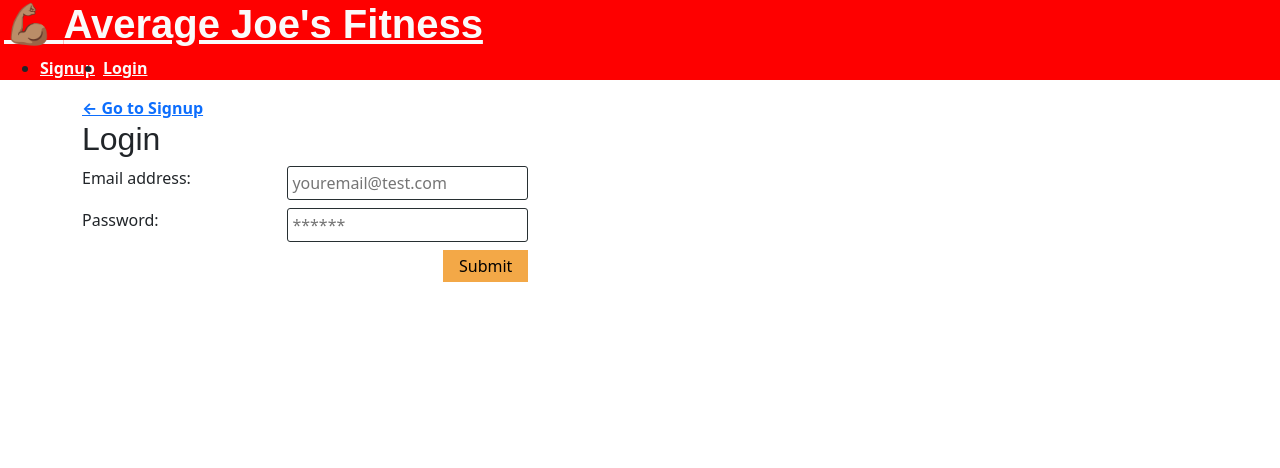
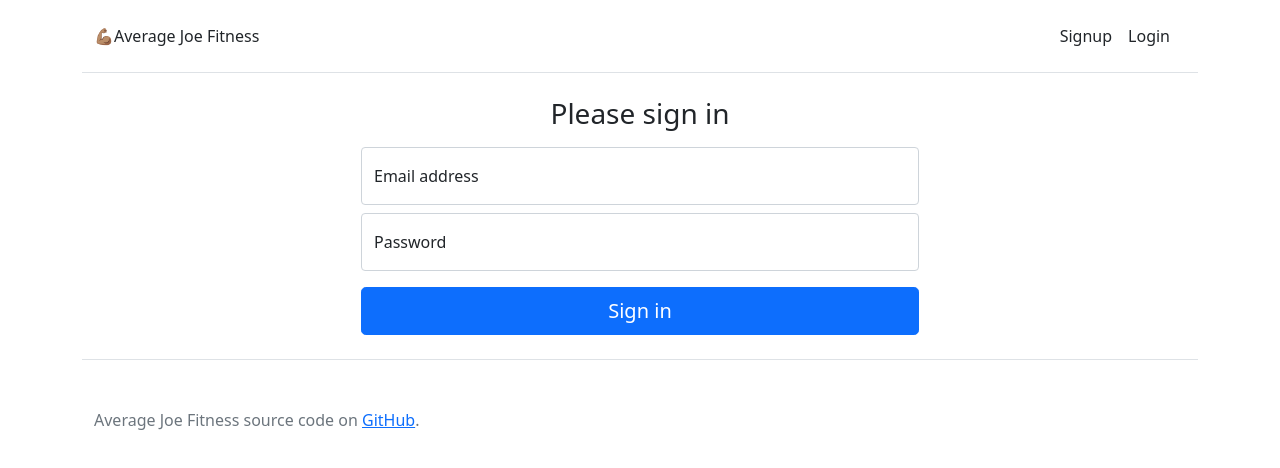
Before and after one commit to patrickmklee/AverageJoeFitness, a React (Create React App) app in the folder client/: page /login in a window 1280 px wide. Shown: the top 468 px of the page. Built offline with nearby package versions, Linux system fonts and the light colour scheme.

Commit message:
fixed GraphQL bug, revamped frontend appearance

```diff
--- a/client/src/App.js
+++ b/client/src/App.js
@@ -5,15 +5,12 @@ import ApolloClient from 'apollo-boost';
 
 
 import Home from './pages/Home';
-import SearchPage from './pages/SearchPage';
 import Detail from './pages/Detail';
 import NoMatch from "./pages/NoMatch";
 import Login from "./pages/Login";
 import Signup from "./pages/Signup";
 import Timeline from './pages/Timeline';
 import Nav from './components/Nav';
-import dayjs from 'dayjs';
-
 
 import {ScheduleProvider} from './utils/GlobalState'
 
@@ -35,7 +32,7 @@ function App() {
   return (
     <ApolloProvider client={client}>
       <Router>
-        <div>
+        <div className="container">
         <ScheduleProvider>
 
         <Nav />
@@ -44,12 +41,18 @@ function App() {
             <Route exact path="/login" component={Login} />
             <Route exact path="/signup" component={Signup} />
             <Route exact path="/timeline" component={Timeline} />
-            {/* <Route exact path="/addMeal" component={SearchPage} /> */}
-            <Route exact path="/foods/:id" component={Detail} />
+            {/* <Route exact path="/addMeal" component={SearchPage} />
+            <Route exact path="/foods/:id" component={Detail} /> */}
 
             <Route component={NoMatch} />
 
             </Switch>
+
+            <footer className="text-muted py-5 border-top mt-4">
+              <div className="container">
+                <p className="mb-0">Average Joe Fitness source code on <a href="https://github.com/patrickmklee/AverageJoeFitness" target="_blank">GitHub</a>.</p>
+              </div>
+            </footer>
         </ScheduleProvider>
         </div>
       </Router>
--- a/client/src/components/AddExercise/index.js
+++ b/client/src/components/AddExercise/index.js
@@ -2,18 +2,7 @@ import React, { useState } from 'react';
 import { useMutation } from '@apollo/react-hooks';
 import { ADD_EXERCISE } from '../../utils/mutations';
 
-import { Container,
-  Card,
-  CardBody,
-  Form,
-  FormGroup,
-  Label,
-  InputGroup,
-  Input,
-  Row,
-  Col,
-  Button,
-  Modal, ModalHeader, ModalBody, ModalFooter } from 'reactstrap';
+import { Form, FormGroup, Label, Input, Button, Modal, ModalHeader, ModalBody } from 'reactstrap';
 
 const AddExercise = () => {
 
@@ -29,11 +18,6 @@ const AddExercise = () => {
     event.preventDefault();
     event.stopPropagation();
 
-    // console.log(document.getElementById("date-input").value);
-    // console.log(document.getElementById("time-input").value);
-    // console.log(document.getElementById("activity-input").value);
-    // console.log(document.getElementById("duration-input").value);
-
     try {
       await addExercise({
         variables: {
@@ -43,10 +27,6 @@ const AddExercise = () => {
           duration: Math.floor(document.getElementById("duration-input").value)
         }
       });
-
-      // clear form value
-      // setBody('');
-      // setCharacterCount(0);
     } catch (e) {
       console.error(e);
     }
@@ -55,8 +35,8 @@ const AddExercise = () => {
   };
 
   return (
-    <div>
-      <Button color="secondary" onClick={toggle}>Add Your Exercise</Button>
+    <>
+      <Button color="secondary" onClick={toggle} className="my-2 ms-2">Add Your Exercise</Button>
       <Modal isOpen={exerciseModal} toggle={toggle} className="exercise-modal">
         <ModalHeader toggle={toggle}></ModalHeader>
         <ModalBody>
@@ -98,20 +78,16 @@ const AddExercise = () => {
                 id="duration-input"
               />
             </FormGroup>
-            <Button color="danger" type="submit">
+            <Button color="primary" type="submit" className="mt-3">
               Submit
             </Button>
-            <Button color="danger" onClick={toggle}>
+            <Button color="secondary" onClick={toggle} className="mt-3 ms-2">
               Cancel
             </Button>
           </Form>
         </ModalBody>
-        {/* <ModalFooter>
-          <Button color="primary" onClick={toggle}>Submit</Button>{' '}
-          <Button color="secondary" onClick={toggle}>Cancel</Button>
-        </ModalFooter> */}
       </Modal>
-    </div>
+    </>
   );
 }
 
--- a/client/src/components/AddMeal/index.js
+++ b/client/src/components/AddMeal/index.js
@@ -1,25 +1,12 @@
 import React, { useState, useEffect } from 'react';
 import { useMutation } from '@apollo/react-hooks';
 import { ADD_MEAL } from '../../utils/mutations';
-import FoodItem from '../FoodItem';
 import { useScheduleContext } from "../../utils/GlobalState";
 import {FdcSearchFood} from '../../utils/API.js';
-import { UPDATE_SEARCH_CRITERIA, UPDATE_FOODS_RESULTS, UPDATE_TIMELINE } from '../../utils/actions';
+import { UPDATE_FOODS_RESULTS } from '../../utils/actions';
 import { idbPromise, filterNutrients } from '../../utils/helpers';
 
-import { Container,
-  Card,
-  CardBody,
-  Form,
-  FormGroup,
-  FormText,
-  Label,
-  InputGroup,
-  Input,
-  Row,
-  Col,
-  Button,
-  Modal, ModalHeader, ModalBody, ModalFooter, CardHeader, CardTitle } from 'reactstrap';
+import { Container, Card, CardBody, Form, FormGroup, Label, Input, Row, Col, Button, Modal, ModalHeader, ModalBody, CardHeader, CardTitle } from 'reactstrap';
 
 const getDisplayName = function(food) { return `${food.dataType === 'Branded' && food.brandName ? food.brandName : ''} ${food.lowercaseDescription}`}
 
@@ -47,14 +34,15 @@ const AddMeal = () => {
 
   useEffect(() => {
     async function fetchFoodData() {
-      console.log('searchPage useEffect')
-      console.log(state);
+      // console.log('searchPage useEffect')
+      // console.log(state);
       if (currentSearch !== '') {
         try {
           const response = await FdcSearchFood(process.env.REACT_APP_USDA_API_KEY, currentSearch);
           if (!response.ok) {
             throw new Error('something went wrong!');
           }
+          // console.log(response);
           const data = await response.json();
           dispatch({
             type: UPDATE_FOODS_RESULTS,
@@ -70,14 +58,12 @@ const AddMeal = () => {
 
       } else {
         const foods = await idbPromise('foods', 'get');
-        // .then((foods) => {
         dispatch({
           type: UPDATE_FOODS_RESULTS,
           foods: {
             foods
           },
         });
-        //   })
       }
     }
 
@@ -90,10 +76,9 @@ const AddMeal = () => {
     event.preventDefault();
     event.stopPropagation();
 
-    // console.log(currentFood);
-    console.log(currentFood.foodNutrients.filter(function(nutrient) {
-      return nutrient.nutrientId == 1008;
-    }));
+    // console.log(currentFood.foodNutrients.filter(function(nutrient) {
+    //   return nutrient.nutrientId == 1008;
+    // }));
 
     try {
       await addMeal({
@@ -108,9 +93,6 @@ const AddMeal = () => {
         }
       });
 
-      // clear form value
-      // setBody('');
-      // setCharacterCount(0);
     } catch (e) {
       console.error(e);
     }
@@ -122,10 +104,10 @@ const AddMeal = () => {
     event.preventDefault();
     event.stopPropagation();
 
-    console.log("TEST");
+    // console.log("TEST");
 
     if (!searchInput ||  (currentSearch===searchInput )){
-      console.log("TEST");
+      // console.log("TEST");
       return false;
     }
     setCurrentSearch(searchInput);
@@ -145,17 +127,16 @@ const AddMeal = () => {
       <ListItem key={nutrient.nutrientId} value={`${nutrient.nutrientName}: ${nutrient.value} ${nutrient.unitName}`} />
       )}
       </ul>
-      // </ListItem>
     )
   };
 
   return (
-    <div>
-      <Button color="secondary" onClick={toggle}>Add Your Meal</Button>
+    <>
+      <Button color="primary" onClick={toggle} className="my-2">Add Your Meal</Button>
       <Modal isOpen={mealModal} toggle={toggle} className="exercise-modal">
         <ModalHeader toggle={toggle}></ModalHeader>
         <ModalBody>
-          <h5>Exercise</h5>
+          <h5>Meal</h5>
           <Form className="w-100" onSubmit={handleFormSubmit}>
             <FormGroup>
               <Label for="date-input" size="lg">
@@ -196,20 +177,15 @@ const AddMeal = () => {
                 />
               </Col>
             </FormGroup>
-            <Button color="danger" type="submit">
+            <Button color="danger" type="submit" className="mt-3">
               Submit
             </Button>
           </Form>
         </ModalBody>
-        {/* <ModalFooter>
-          <Button color="primary" onClick={toggle}>Submit</Button>{' '}
-          <Button color="secondary" onClick={toggle}>Cancel</Button>
-        </ModalFooter> */}
       </Modal>
 
       <Modal isOpen={addModal} toggle={toggleAdd} className="exercise-modal">
         <ModalHeader toggle={toggleAdd}></ModalHeader>
-        {/* <SearchPage /> */}
         <ModalBody>
           <h5>Add Meal Item</h5>
           <Form  className="w-100" onSubmit={handleSearchSubmit}>
@@ -224,56 +200,41 @@ const AddMeal = () => {
                 onChange={e => setSearchInput(e.target.value)}
               />
             </FormGroup>
-            <Button color="danger" type="submit">
+            <Button color="danger" type="submit" className="mt-3">
               Search
             </Button>
           </Form>
-          <Container fluid>
+          <div>
             {state.foods.length ? (
-            <Row className="flex-row">
+            <div className="flex-row">
 
               {state.foods.map( (food,index) => (
-                // <FoodItem
-                //   key={index}
-                //   _id={food.fdcId}
-                //   displayName={getDisplayName(food)}
-                //   fdcId={food.fdcId}
-                //   // setModal={setModal}
-                //   dataType={food.dataType}
-                //   foodName={food.lowercasedescription}
-                //   foodCategories={food.foodCategory}
-                //   foodNutrients={food.foodNutrients}
-                // />
 
-                <Col xs='12' md='12'>
+                <Col xs='12' md='12' className="mt-3">
                   <Card className="w-100" color='light'>
-                    <CardHeader>{food.foodCategories}</CardHeader>
+                    <CardHeader>{food.foodCategory}</CardHeader>
+                    {/* <CardHeader>{food.foodCategories}</CardHeader> */}
+                    {/* <CardHeader>FOOD</CardHeader> */}
                     <CardBody>
                       <CardTitle tag='h5'>{getDisplayName(food)}</CardTitle>
                       {NutrientList(food)}
-                      {/* <ModalConfirmMeal buttonLabel="Add to Meal" className="food-modal" displayName={displayName} /> */}
-                      {/* <Button onClick={(e) => { func1(); func2(); } }>Add to Meal</Button> */}
-                      <Button onClick={() => {setCurrentFood(food); toggleAdd(); console.log(currentFood.description);} }>Add to Meal</Button>
-                      {/* <Button onClick={() => {console.log(currentFood.description);} }>Add to Meal</Button> */}
+                      {/* <Button onClick={() => {setCurrentFood(food); toggleAdd(); console.log(currentFood.description);} }>Add to Meal</Button> */}
+                      <Button onClick={() => {setCurrentFood(food); toggleAdd();} }>Add to Meal</Button>
+
                     </CardBody>
                   </Card>
                 </Col>
 
                 ))}
 
-              </Row> ) : (
+              </div> ) : (
                 null
               )
             }
-          </Container>
+          </div>
         </ModalBody>
-
-        {/* <ModalFooter>
-          <Button color="primary" onClick={toggle}>Submit</Button>{' '}
-          <Button color="secondary" onClick={toggle}>Cancel</Button>
-        </ModalFooter> */}
       </Modal>
-    </div>
+    </>
   );
 }
 
--- a/client/src/components/Nav/index.js
+++ b/client/src/components/Nav/index.js
@@ -7,55 +7,34 @@ function Nav() {
   function showNavigation() {
     if (Auth.loggedIn()) {
       return (
-        <ul className="flex-row">
-          <li className="mx-1">
-            <Link to="/addMeal">
-              Add a meal
-            </Link>
-          </li>
-          <li className="mx-1">
-            <Link to="/timeline">
-              View Timeline
-            </Link>
-          </li>
-          <li className="mx-1">
-            {/* this is not using the Link component to logout or user and then refresh the application to the start */}
-            <a href="/" onClick={() => Auth.logout()}>
-              Logout
-            </a>
-          </li>
-        </ul>
+        <>
+          <a class="me-3 py-2 text-dark text-decoration-none" href="/" onClick={() => Auth.logout()}>Logout</a>
+        </>
       );
     } else {
       return (
-        <ul className="flex-row">
-          <li className="mx-1">
-            <Link to="/signup">
-              Signup
-            </Link>
-          </li>
-          <li className="mx-1">
-            <Link to="/login">
-              Login
-            </Link>
-          </li>
-        </ul>
+        <>
+          <a class="me-3 py-2 text-dark text-decoration-none" href="/signup">Signup</a>
+          <a class="me-3 py-2 text-dark text-decoration-none" href="/login">Login</a>
+        </>
       );
     }
   }
 
   return (
-    <header className="container-fluid px-1">
-      <h1>
-        <Link to="/">
-          <span role="img" aria-label="shopping bag"> 💪🏽  </span>
-          Average Joe's Fitness
-        </Link>
-      </h1>
+    <header>
 
-      <nav>
-        {showNavigation()}
-      </nav>
+      <div class="d-flex flex-column flex-md-row align-items-center pt-3 pb-3 mb-4 border-bottom container">
+        <a href="/" class="d-flex align-items-center text-dark text-decoration-none">
+            <span role="img" aria-label="Logo">💪🏽</span>
+            Average Joe Fitness
+        </a>
+
+        <nav class="d-inline-flex mt-2 mt-md-0 ms-md-auto">
+          {showNavigation()}
+        </nav>
+      </div>
+
     </header>
   );
 }
--- a/client/src/components/ScheduleItem/index.js
+++ b/client/src/components/ScheduleItem/index.js
@@ -4,8 +4,8 @@ import {Col, Card, Button, CardBody, CardHeader, CardText, List, CardTitle, Card
 
 const ScheduleItem = ({schedule}) => {
     const {day,_id, ...rest} = {...schedule};
-    console.log("In ScheduleItem")
-    console.log(rest);
+    // console.log("In ScheduleItem")
+    // console.log(rest);
     const [...scheduleItem] = rest.schedule;
     // console.log(schedule.schedule);
 
--- a/client/src/index.css
+++ b/client/src/index.css
@@ -1,4 +1,4 @@
-:root {
+/* :root {
   --primary: #fe0000;
   --secondary: #F3A847;
   --tertiary: #B12704;
@@ -203,4 +203,4 @@ input:focus {
   .card {
     width: 100%;
   }
-}
+} */
--- a/client/src/pages/Home.js
+++ b/client/src/pages/Home.js
@@ -1,26 +1,49 @@
 import React from "react";
-import SearchPage from "./SearchPage";
 import AddMeal from '../components/AddMeal';
 import Timeline from "./Timeline"
-// import CategoryMenu from "../components/CategoryMenu";
-import Meal from '../components/Meal';
 import AddExercise from '../components/AddExercise';
+import Auth from "../utils/auth";
+
+function showTimeline() {
+  if (Auth.loggedIn()) {
+    return (
+      <>
+        <div className="row">
+          <div className="col-lg-6 col-md-8 mx-auto">
+            <h1 class="fw-light">Daily Calorie Tracker</h1>
+            <p>
+              <AddMeal /><AddExercise />
+            </p>
+          </div>
+          <div className="album py-5 bg-light">
+            <Timeline />
+          </div>
+        </div>
+
+      </>
+    );
+  } else {
+    return (
+      <>
+        <div className="row py-lg-5">
+          <div className="col-lg-6 col-md-8 mx-auto">
+            <h1 class="fw-light">Welcome to Average Joe Fitness</h1>
+            <p class="lead text-muted">Start tracking how many calories you consume and burn each day. Users can log meals and exercise routines to their daily caloric intake</p>
+            <p>
+              <a href="/signup" class="btn btn-primary my-2">Signup</a>
+            </p>
+          </div>
+        </div>
+      </>
+    );
+  }
+}
 
 const Home = () => {
   return (
-    <div className="container-fluid">
-      <div className="row">
-        <div className="col-2 d-flex">
-          <AddExercise />
-        </div>
-        <div className="col-sm-9">
-          <AddMeal />
-        </div>
-      </div>
-      <div className="row">
-        <Timeline />
-      </div>
-    </div>
+    <section className="text-center container">
+      {showTimeline()}
+    </section>
   );
 };
 
--- a/client/src/pages/Login.js
+++ b/client/src/pages/Login.js
@@ -28,45 +28,41 @@ function Login(props) {
   };
 
   return (
-    <div className="container my-1">
-      <Link to="/signup">
-        ← Go to Signup
-      </Link>
-
-      <h2>Login</h2>
+    <main className="text-center">
+      <div className="form-signin col-lg-6 col-md-8 mx-auto">
         <form onSubmit={handleFormSubmit}>
-        <div className="flex-row space-between my-2">
-          <label htmlFor="email">Email address:</label>
+          <h1 className="h3 mb-3 fw-normal">Please sign in</h1>
+          <div className="form-floating">
             <input
               placeholder="youremail@test.com"
               name="email"
               type="email"
               id="email"
+              className="form-control"
               onChange={handleChange}
             />
+            <label htmlFor="email">Email address</label>
           </div>
-        <div className="flex-row space-between my-2">
-          <label htmlFor="pwd">Password:</label>
+          <div className="form-floating mt-2">
             <input
               placeholder="******"
               name="password"
               type="password"
               id="pwd"
+              className="form-control"
               onChange={handleChange}
             />
+            <label htmlFor="pwd">Password</label>
           </div>
           {
             error ? <div>
               <p className="error-text" >The provided credentials are incorrect</p>
             </div> : null
           }
-        <div className="flex-row flex-end">
-          <button type="submit">
-            Submit
-          </button>
-        </div>
+          <button className="w-100 btn btn-lg btn-primary mt-3" type="submit">Sign in</button>
         </form>
       </div>
+    </main>
   );
 }
 
--- a/client/src/pages/SearchPage.js
+++ b/client/src/pages/SearchPage.js
@@ -54,8 +54,8 @@ const SearchPage = () => {
     // const foods = searchedFood?.foods||[];
     useEffect( () => {
       async function fetchFoodData() {
-      console.log('searchPage useEffect')
-      console.log(state);
+      // console.log('searchPage useEffect')
+      // console.log(state);
       if (currentSearch !== '') {
         try {
         const response = await FdcSearchFood(process.env.REACT_APP_USDA_API_KEY, currentSearch);
--- a/client/src/pages/Signup.js
+++ b/client/src/pages/Signup.js
@@ -32,55 +32,59 @@ function Signup(props) {
     }
   };
   return (
-    <div className="container my-1">
-      <div className="col-12 col-md-6">
-
-      <Link to="/login">
-        ← Go to Login
-      </Link>
-      </div>
-      <div className="col-12 col-md-6">
-        <div className="card">
-          <h4 className="card-header">Sign Up</h4>
-          <div className="card-body">
+    <main className="text-center">
+      <div className="form-signin col-lg-6 col-md-8 mx-auto">
         <form onSubmit={handleFormSubmit}>
+          <h1 className="h3 mb-3 fw-normal">Please sign in</h1>
+          <div className="form-floating">
             <input
               className="form-input"
               placeholder="Your username"
               name="username"
               type="username"
               id="username"
+              className="form-control"
               value={formState.username}
               onChange={handleChange}
             />
+            <label htmlFor="email">Username</label>
+          </div>
+          <div className="form-floating mt-2">
             <input
               className="form-input"
               placeholder="Your email"
               name="email"
               type="email"
               id="email"
+              className="form-control"
               value={formState.email}
               onChange={handleChange}
             />
+            <label htmlFor="email">Email address</label>
+          </div>
+          <div className="form-floating mt-2">
             <input
               className="form-input"
               placeholder="******"
               name="password"
               type="password"
               id="password"
+              className="form-control"
               value={formState.password}
               onChange={handleChange}
             />
-              <button className="btn d-block w-100" type="submit">
-                Submit
-              </button>
+            <label htmlFor="pwd">Password</label>
+          </div>
+          {
+            error ? <div>
+              <p className="error-text" >The provided credentials are incorrect</p>
+            </div> : null
+          }
+          <button className="w-100 btn btn-lg btn-primary mt-3" type="submit">Sign in</button>
         </form>
-
         {error && <div>Signup failed</div>}
       </div>
-        </div>
-      </div>
-      </div>
+    </main>
   );
 
 }
--- a/client/src/pages/Timeline.js
+++ b/client/src/pages/Timeline.js
@@ -38,7 +38,7 @@ const Timeline = () => {
     // const loggedIn = Auth.loggedIn();
     useEffect(() => {
       if(data) {
-          console.log(data);
+          // console.log(data);
         dispatch({
             type: UPDATE_TIMELINE,
             timeline: {data}
@@ -110,12 +110,12 @@ const Timeline = () => {
     return <th>{props.value}</th>
   }
   function TableHeading(props) {
-    console.log('in TAble head');
-    console.log(props);
+    // console.log('in TAble head');
+    // console.log(props);
     // const {_id, date} = props.timeline;
     const {_id,...timeline} = props.timeline;
-    console.log(_id)
-    console.log(timeline)
+    // console.log(_id)
+    // console.log(timeline)
 
     // console.log(date);
     return (
@@ -129,13 +129,13 @@ const Timeline = () => {
   }
 
   function DayList(props) {
-  console.log('in DayList');
-  console.log(props);
-  console.log(props);
+    // console.log('in DayList');
+    // console.log(props);
+    // console.log(props);
     // const {_id, date} = props.timeline;
     const {_id,...timeline} = props.timeline;
-  console.log(_id)
-  console.log(timeline)
+    // console.log(_id)
+    // console.log(timeline)
       return (
         // <Row> {timeline.date} </Row>
         <tbody >
@@ -143,22 +143,22 @@ function DayList(props) {
         // <table>
           <ScheduleItem key={date._id} schedule={date} />
           ))}
-
-
-
-
-
         </tbody>
   )}
 
-console.log('===================================')
-  console.log("Finished Loading");
+// console.log('===================================')
+//   console.log("Finished Loading");
+//   console.log(data);
+//   console.log(loggedIn);
   console.log(data);
-  console.log(loggedIn);
-
+  console.log(timeline.date);
   return(
     <div>
-      { (~(state.searchCriteria||null)&&data&&loggedIn) ? (
+      { timeline.date ?
+        (
+          timeline.date.length !== 0 ?
+          (
+            (~(state.searchCriteria||null)&&data&&loggedIn) ? (
             <table className="table px-3">
               <thead className="display-4">
                 <TableHeading timeline={data.timeline}/>
@@ -167,7 +167,20 @@ console.log('===================================')
             </table>
             ) : (
               null
-      )}
+            )
+          ):
+          (
+            <>
+              You do not have any saved entries. Add a meal or exercise.
+            </>
+          )
+        ):
+        (
+          <>
+            Loading your tracker...
+          </>
+        )
+      }
     </div>
   )
 };
```
Also changed, not shown: client/src/components/FoodItem/index.js (+5 -5 lines), 1 other file (tests, documents, lock files or other folders). Lines whose indentation alone changed are shown as unchanged.
